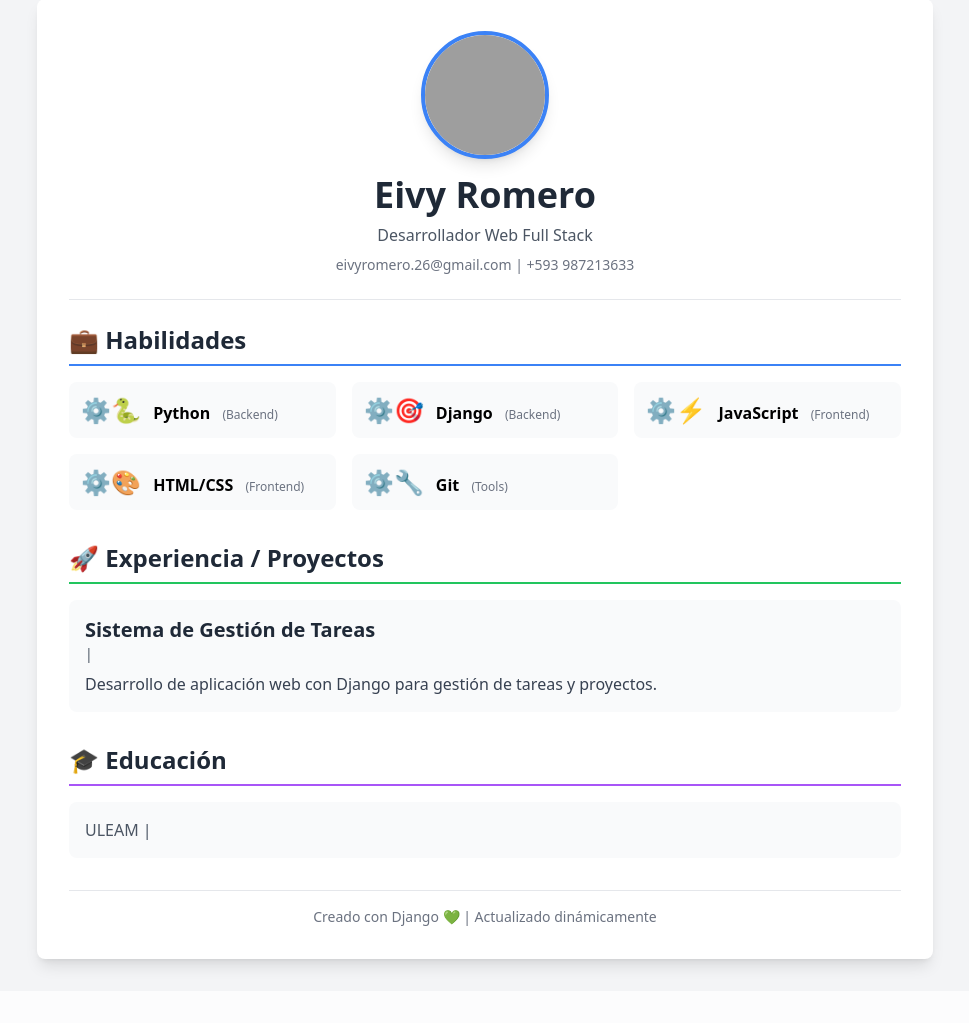
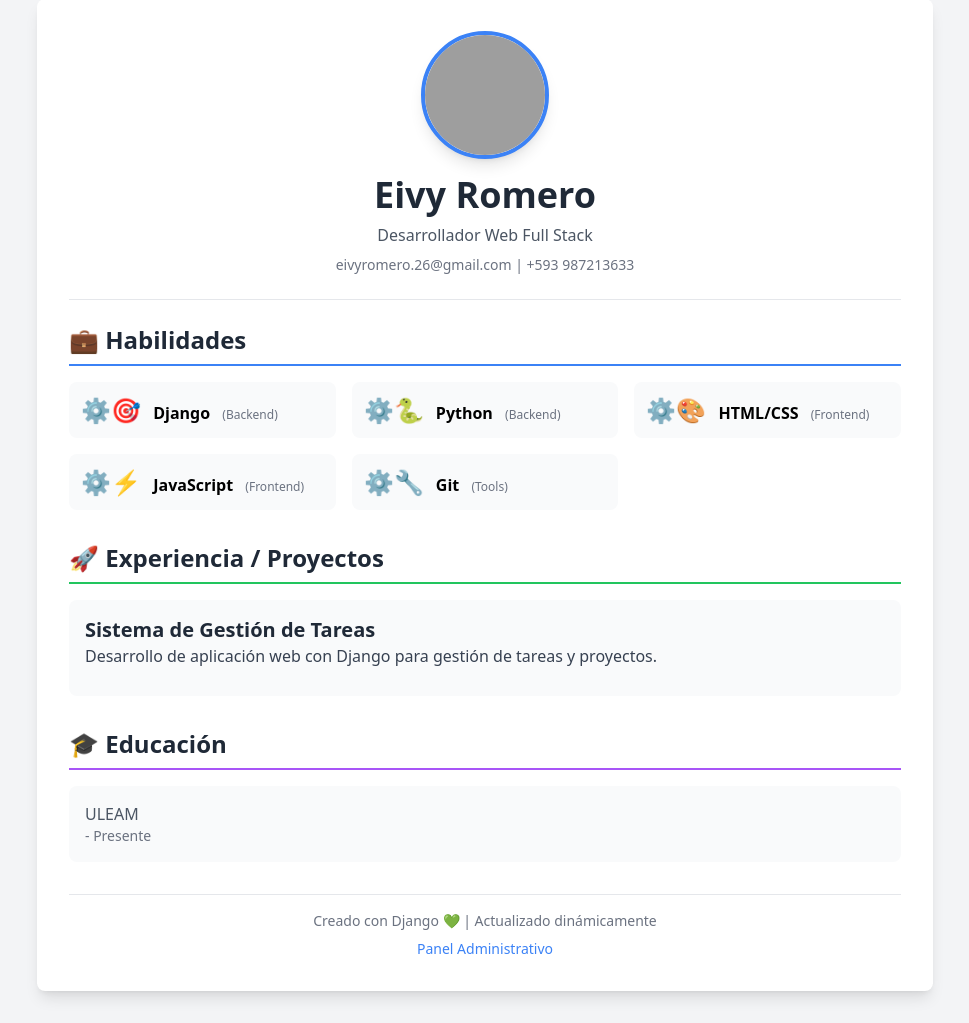
Before and after one commit to eivyromero/django-cv-hoja-vida, a Django app: page / in a window 1280 px wide. Shown: the part 33-1056 px from the top of the page, without its empty margins (155-1124 px from the left). Before the commit the page ends 1007 px from the top, so only its background shows below. Run offline with Django 5.2, Linux system fonts and the light colour scheme; data comes from the database, SQL or seed files in the repository; some libraries are stand-ins or nearby versions; grey boxes are pictures that could not be loaded.

Commit message:
Fix models and template field names

```diff
--- a/tasks/models.py
+++ b/tasks/models.py
@@ -1,4 +1,3 @@
-# tasks/models.py
 from django.db import models
 from django.contrib.auth.models import User
 
@@ -15,34 +14,8 @@ class Skill(models.Model):
     category = models.CharField(max_length=20, choices=CATEGORY_CHOICES, default='other')
     icon = models.CharField(max_length=10, default='💻')
 
-    def __str__(self):
-        return self.name
-
-class Task(models.Model):
-    title = models.CharField(max_length=200)
-    description = models.TextField(blank=True)
-    created = models.DateTimeField(auto_now_add=True)
-    datecompleted = models.DateTimeField(null=True, blank=True)
-    important = models.BooleanField(default=False)
-    user = models.ForeignKey(User, on_delete=models.CASCADE)
-
-    def __str__(self):
-        return self.title
-    from django.db import models
-from django.contrib.auth.models import User
-
-class Skill(models.Model):
-    CATEGORY_CHOICES = [
-        ('frontend', 'Frontend'),
-        ('backend', 'Backend'),
-        ('database', 'Database'),
-        ('tools', 'Tools'),
-        ('other', 'Other'),
-    ]
-
-    name = models.CharField(max_length=100)
-    category = models.CharField(max_length=20, choices=CATEGORY_CHOICES, default='other')
-    icon = models.CharField(max_length=10, default='💻')
+    class Meta:
+        ordering = ['category', 'name']
 
     def __str__(self):
         return self.name
@@ -58,6 +31,9 @@ class Project(models.Model):
     start_date = models.DateField(null=True, blank=True)
     end_date = models.DateField(null=True, blank=True)
 
+    class Meta:
+        ordering = ['-start_date']
+
     def __str__(self):
         return self.title
 
@@ -65,10 +41,13 @@ class Project(models.Model):
 class Education(models.Model):
     institution = models.CharField(max_length=200)
     degree = models.CharField(max_length=200)
-    field_of_study = models.CharField(max_length=200, blank=True, default='')
+    field_of_study = models.CharField(max_length=200, blank=True)
     start_date = models.DateField()
     end_date = models.DateField(null=True, blank=True)
     description = models.TextField(blank=True)
+
+    class Meta:
+        ordering = ['-start_date']
 
     def __str__(self):
         return f"{self.degree} - {self.institution}"
--- a/tasks/templates/base.html
+++ b/tasks/templates/base.html
@@ -12,7 +12,7 @@
         <header class="text-center border-b pb-6 mb-6">
             <!-- Imagen de perfil -->
             <div class="mb-4">
-                <img src="https://api.dicebear.com/7.x/avataaars/svg?seed=Sebastian&backgroundColor=b6e3f4&skinColor=light&hairColor=black&facialHairType=BeardMedium"
+                <img src="https://api.dicebear.com/7.x/avataaars/svg?seed=Eivy&backgroundColor=b6e3f4&skinColor=light&hairColor=black"
                      alt="Foto de perfil"
                      class="w-32 h-32 rounded-full mx-auto object-cover border-4 border-blue-500 shadow-lg bg-white">
             </div>
@@ -28,7 +28,7 @@
             {% if skills %}
                 <div class="grid grid-cols-1 md:grid-cols-3 gap-4">
                     {% for skill in skills %}
-                        <div class="bg-gray-50 p-3 rounded-lg">
+                        <div class="bg-gray-50 p-3 rounded-lg hover:bg-blue-50 transition">
                             <span class="text-2xl">{{ skill.icon }}</span>
                             <span class="ml-2 font-semibold">{{ skill.name }}</span>
                             <span class="text-xs text-gray-500 ml-2">({{ skill.get_category_display }})</span>
@@ -36,7 +36,7 @@
                     {% endfor %}
                 </div>
             {% else %}
-                <p class="text-gray-500 italic">No hay habilidades registradas aún.</p>
+                <p class="text-gray-500 italic">No hay habilidades registradas. <a href="/admin" class="text-blue-500 underline">Agregar desde el admin</a></p>
             {% endif %}
         </section>
 
@@ -46,14 +46,28 @@
 
             {% if projects %}
                 {% for project in projects %}
-                    <div class="mb-6 bg-gray-50 p-4 rounded-lg">
+                    <div class="mb-6 bg-gray-50 p-4 rounded-lg hover:shadow-md transition">
                         <h3 class="text-xl font-semibold text-gray-800">{{ project.title }}</h3>
-                        <p class="text-gray-600 text-sm mb-2">{{ project.company }} | {{ project.date }}</p>
+                        {% if project.technologies %}
+                            <p class="text-gray-600 text-sm mb-2">
+                                <span class="font-semibold">Tecnologías:</span> {{ project.technologies }}
+                                {% if project.start_date %} | {{ project.start_date|date:"Y" }}{% endif %}
+                            </p>
+                        {% endif %}
                         <p class="text-gray-700">{{ project.description }}</p>
+
+                        <div class="mt-3 flex gap-3">
+                            {% if project.url %}
+                                <a href="{{ project.url }}" target="_blank" class="text-blue-600 hover:underline text-sm">🔗 Ver proyecto</a>
+                            {% endif %}
+                            {% if project.github_url %}
+                                <a href="{{ project.github_url }}" target="_blank" class="text-gray-700 hover:underline text-sm">💻 GitHub</a>
+                            {% endif %}
+                        </div>
                     </div>
                 {% endfor %}
             {% else %}
-                <p class="text-gray-500 italic">No hay proyectos registrados aún.</p>
+                <p class="text-gray-500 italic">No hay proyectos registrados. <a href="/admin" class="text-blue-500 underline">Agregar desde el admin</a></p>
             {% endif %}
         </section>
 
@@ -63,19 +77,30 @@
 
             {% if education %}
                 {% for edu in education %}
-                    <div class="mb-4 bg-gray-50 p-4 rounded-lg">
-                        <h3 class="text-lg font-semibold text-gray-800">{{ edu.title }}</h3>
-                        <p class="text-gray-600">{{ edu.institution }} | {{ edu.date }}</p>
+                    <div class="mb-4 bg-gray-50 p-4 rounded-lg hover:shadow-md transition">
+                        <h3 class="text-lg font-semibold text-gray-800">{{ edu.degree }}</h3>
+                        <p class="text-gray-600">{{ edu.institution }}</p>
+                        {% if edu.field_of_study %}
+                            <p class="text-gray-600 text-sm">{{ edu.field_of_study }}</p>
+                        {% endif %}
+                        <p class="text-gray-500 text-sm">
+                            {{ edu.start_date|date:"Y" }}
+                            {% if edu.end_date %} - {{ edu.end_date|date:"Y" }}{% else %} - Presente{% endif %}
+                        </p>
+                        {% if edu.description %}
+                            <p class="text-gray-700 mt-2 text-sm">{{ edu.description }}</p>
+                        {% endif %}
                     </div>
                 {% endfor %}
             {% else %}
-                <p class="text-gray-500 italic">No hay educación registrada aún.</p>
+                <p class="text-gray-500 italic">No hay educación registrada. <a href="/admin" class="text-blue-500 underline">Agregar desde el admin</a></p>
             {% endif %}
         </section>
 
         <!-- Footer -->
         <footer class="text-center text-gray-500 text-sm mt-8 pt-4 border-t">
             <p>Creado con Django 💚 | Actualizado dinámicamente</p>
+            <p class="mt-2"><a href="/admin" class="text-blue-500 hover:underline">Panel Administrativo</a></p>
         </footer>
     </div>
 </body>
```
